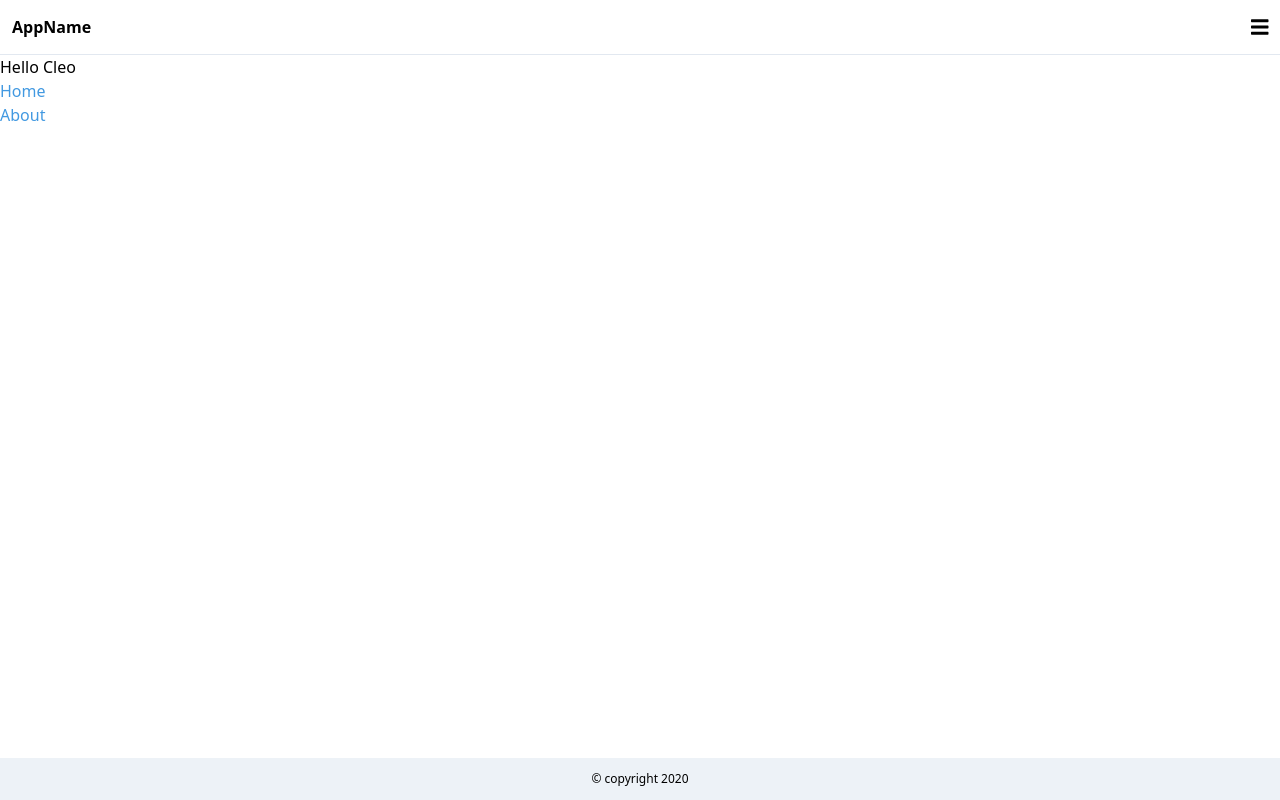
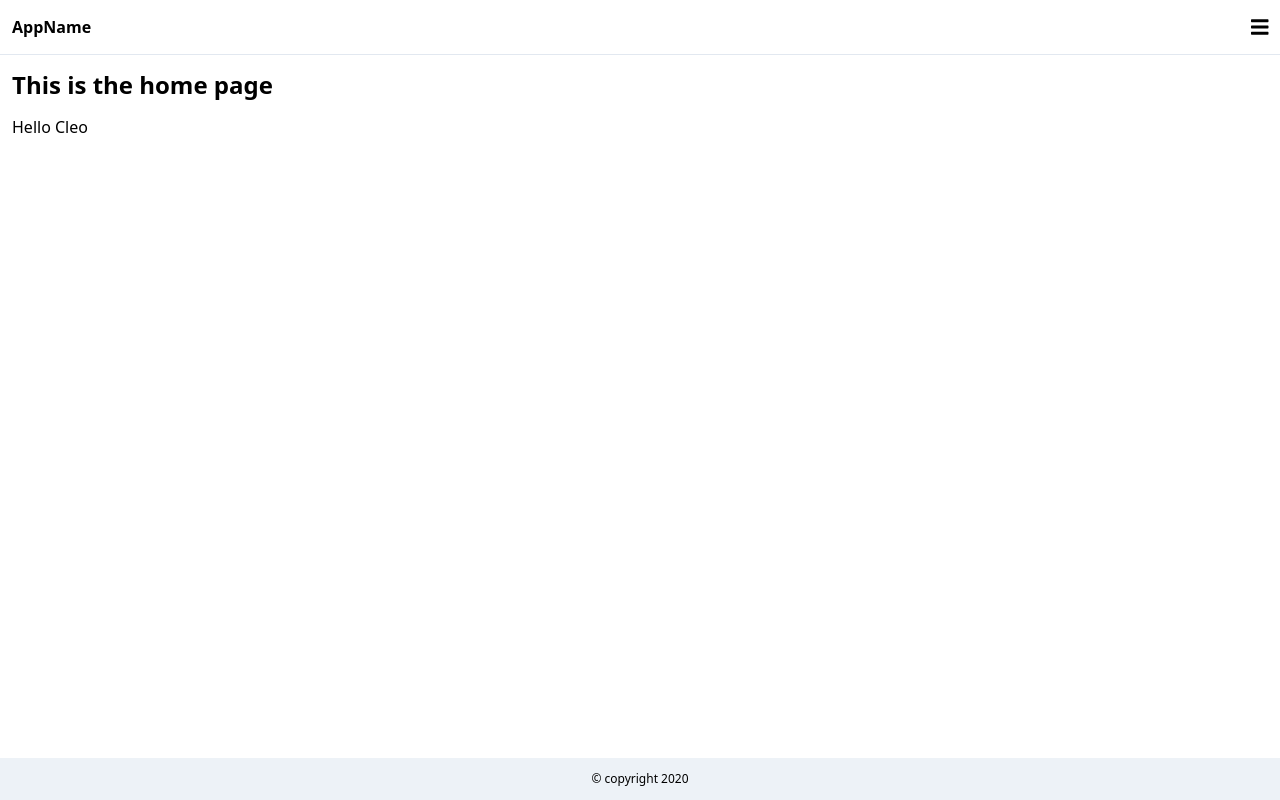
Before and after one commit to CleoMugs/react-app, a React (Create React App) app: page / in a window 1280 px wide. Built offline with nearby package versions, Linux system fonts and the light colour scheme.

Commit message:
fixed header

```diff
--- a/src/App.js
+++ b/src/App.js
@@ -1,33 +1,41 @@
 import React from 'react';
-import HelloWorld from './Components/HelloWorld'
-import Header from './Components/Header'
-import Footer from './Components/Footer'
 import {
   BrowserRouter as Router,
   Switch,
   Route,
   Link
 } from "react-router-dom";
+import Header from './Components/Header'
+import Footer from './Components/Footer'
+import Home from './Views/Home'
+import About from './Views/About'
+
 
 function App() {
   return (
     <div>
-      <Header />
-
-      <HelloWorld name="Cleo" />
 
       <Router>
-        <ul>
-          <li>
-            <Link to="/" className="text-blue-500">Home</Link>
-          </li>
-          <li>
-            <Link to="/about" className="text-blue-500">About</Link>
-          </li>
-        </ul>
-      </Router>
+
+        <Header />
+        <div className="p-3">
+
+        <Switch>
+        <Route exact path="/">
+          <Home />
+        </Route>
+
+        <Route path="/about">
+          <About />
+        </Route>
+
+        </Switch>
+
+        </div>
 
       <Footer />
+
+      </Router>
 
     </div>
   );
--- a/src/Components/NavigationMenu.js
+++ b/src/Components/NavigationMenu.js
@@ -5,14 +5,14 @@ import { Link } from "react-router-dom";
 function NavigationMenu(props){
 	return (
 		<div>
-			<span className="font-bold">
-					The Menu
-			</span>
+			<div className="font-bold py-3">
+					AppName
+			</div>
 			<ul>
 	          <li>
 	            <Link
 	            	to="/"
-	            	className="text-blue-500"
+	            	className="text-blue-500 py-3 border-t border-b block"
 	            	onClick={props.closeMenu}
 	            >
 	            	Home
@@ -22,7 +22,7 @@ function NavigationMenu(props){
 	          <li>
 	           <Link
 	            	to="/about"
-	            	className="text-blue-500"
+	            	className="text-blue-500 py-3 border-b block"
 	            	onClick={props.closeMenu}
 	            >
 	            	About
--- a/src/Views/Home.js
+++ b/src/Views/Home.js
@@ -1,5 +1,5 @@
 import React from 'react'
-import HelloWorld from './Components/HelloWorld'
+import HelloWorld from '../Components/HelloWorld'
 
 function Home(){
 	return (
```
